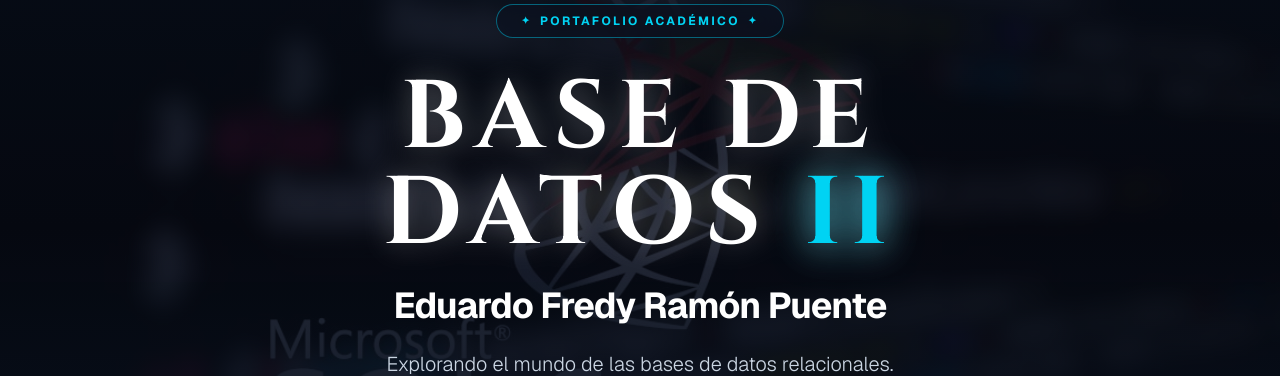
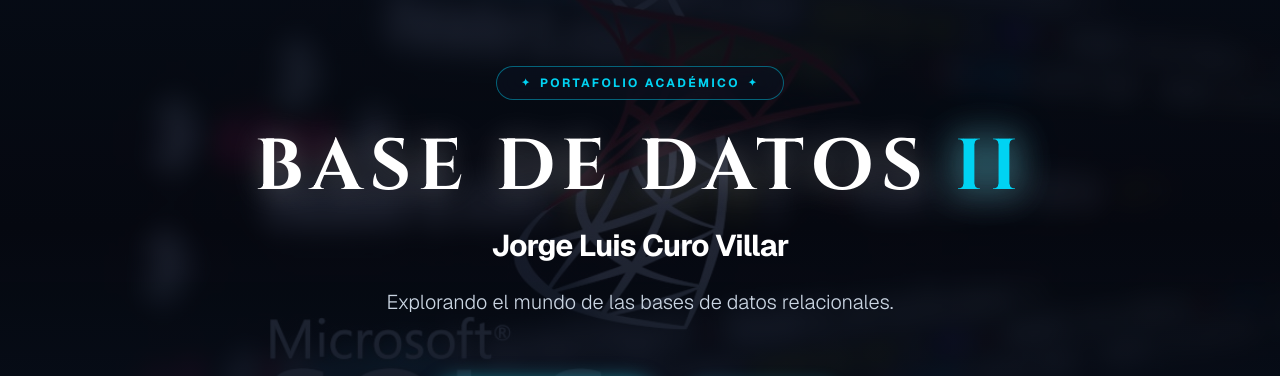
Before and after one commit to Villar92/PORTAFOLIO-BD, a Next.js app: page / in a window 1280 px wide. Shown: the part 172-548 px from the top of the page. Built offline with nearby package versions, Linux system fonts and the light colour scheme; no server answers.

Commit message:
style: adjust font sizes and change name to Jorge Luis Curo Villar

```diff
--- a/src/components/blocks/Informacion.tsx
+++ b/src/components/blocks/Informacion.tsx
@@ -27,7 +27,7 @@ export function Informacion() {
           <div className="w-56 h-56 md:w-64 md:h-64 rounded-full p-1 bg-[#0B1120] relative border-4 border-cyan-400 shadow-[0_0_30px_rgba(34,211,238,0.6)] mb-6">
             <NextImage
               src="/JORGE CV.jpg"
-              alt="Eduardo Fredy Ramón Puente"
+              alt="Jorge Luis Curo Villar"
               fill
               className="object-cover rounded-full grayscale hover:grayscale-0 transition-all duration-500"
             />
--- a/src/components/blocks/Presentacion.tsx
+++ b/src/components/blocks/Presentacion.tsx
@@ -13,12 +13,12 @@ export function Presentacion() {
       </div>
 
       <div className="text-center space-y-6 max-w-4xl mb-12">
-        <h1 className="text-6xl md:text-8xl font-serif font-bold text-white tracking-widest drop-shadow-[0_0_15px_rgba(255,255,255,0.3)]">
+        <h1 className="text-5xl md:text-7xl font-serif font-bold text-white tracking-widest drop-shadow-[0_0_15px_rgba(255,255,255,0.3)]">
           BASE DE DATOS <span className="text-cyan-400 drop-shadow-[0_0_20px_rgba(34,211,238,0.8)]">II</span>
         </h1>
 
-        <h2 className="text-3xl md:text-4xl font-bold text-white tracking-tight mt-6">
-          Eduardo Fredy Ramón Puente
+        <h2 className="text-2xl md:text-3xl font-bold text-white tracking-tight mt-6">
+          Jorge Luis Curo Villar
         </h2>
 
         <p className="text-lg md:text-xl text-slate-300 max-w-2xl mx-auto font-light mt-4">
```
